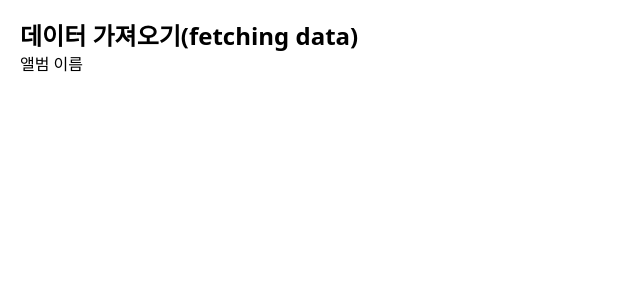
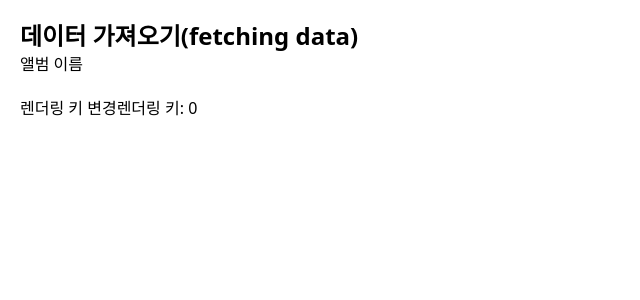
Before and after one commit to minji-kim0524/likelion-14th-react, a React (Vite) app in the folder 20-fetching-data/: page / in a window 1280 px wide. Shown: the top 300 px of the page, without its empty margins (0-640 px from the left). Built offline with nearby package versions, Linux system fonts and the light colour scheme; no server answers; a web font is replaced by a local one.

Commit message:
learn. 데이터 가져오기(fetching data) 상태 관리 - 로딩(loading | pending) - 에러(error) - 데이터(data)

```diff
--- a/20-fetching-data/src/app.jsx
+++ b/20-fetching-data/src/app.jsx
@@ -1,18 +1,65 @@
+import { useEffect, useState } from 'react'
 import { LearnSection } from '@/components'
 
 export default function App() {
   console.log('App 렌더링')
 
-  // 리액트 렌더링(동기 방식으로 작동)과
-  // 무관한 서버에서 데이터 가져오기 코드
-  fetch('https://jsonplaceholder.typicode.com/albums/1')
-    .then((response) => response.json())
-    .then(console.log)
-    .catch(console.error)
+  const [key, setKey] = useState(0)
+
+  // 데이터 가져오기(fetching data) 상태 관리
+  // 1. 로딩(loading | pending)
+  const [loading, setLoading] = useState(false)
+  // 2. 에러(error)
+  const [error, setError] = useState(null)
+  // 3. 데이터(data)
+  const [data, setData] = useState(null)
+
+  useEffect(() => {
+    // 로딩 상태 전환
+    setLoading(true)
+    // 에러 상태 전환
+    setError(null)
+
+    // 리액트 렌더링(동기 방식으로 작동)과
+    // 무관한 서버에서 데이터 가져오기 코드
+    fetch('https://jsonplaceholder.typicode.com/albums/1')
+      .then((response) => response.json())
+      .then((responseData) => {
+        // 데이터 업데이트
+        setData(responseData)
+
+        // 로딩 상태 전환
+        setLoading(false)
+      })
+      .catch((error) => {
+        // 에러 상태 전환
+        // alert(error.message)
+        setError(error)
+        // 로딩 상태 전환
+        setLoading(false)
+      })
+  }, [])
+
+  console.log({ loading, error, data })
+
+  // 조건부 렌더링
+  // - 조건문 사용
+  // - 조건식 사용
+  // - JSX 내부에 조건식 사용
 
   return (
     <LearnSection title="데이터 가져오기(fetching data)" showTitle>
       <p>{'앨범 이름'}</p>
+      <div role="group" className="mt-5">
+        <button
+          type="button"
+          className="button"
+          onClick={() => setKey((k) => k + 1)}
+        >
+          렌더링 키 변경
+        </button>
+        <output>렌더링 키: {key}</output>
+      </div>
     </LearnSection>
   )
 }
```
